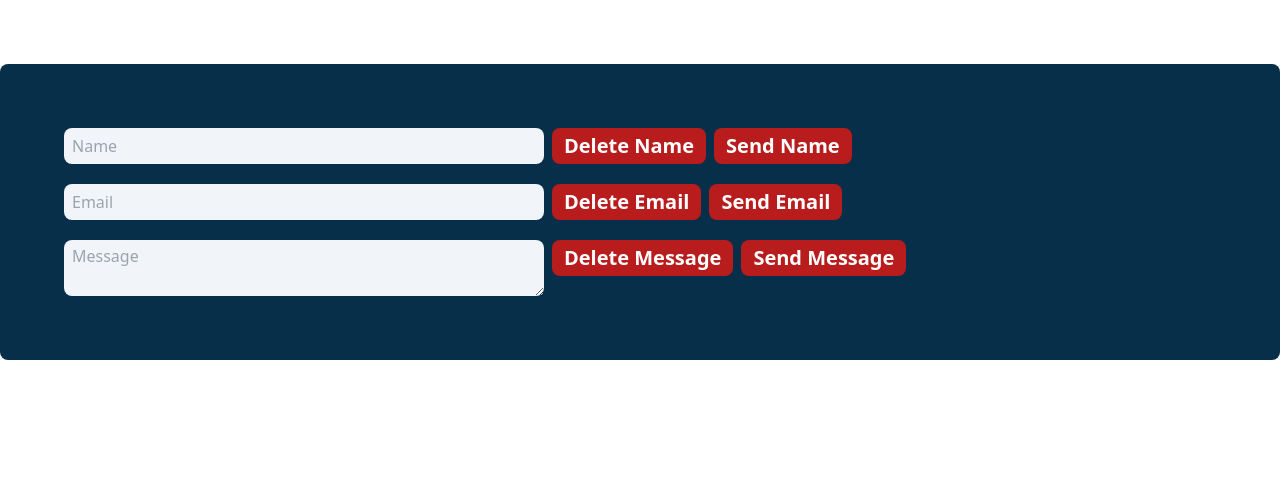
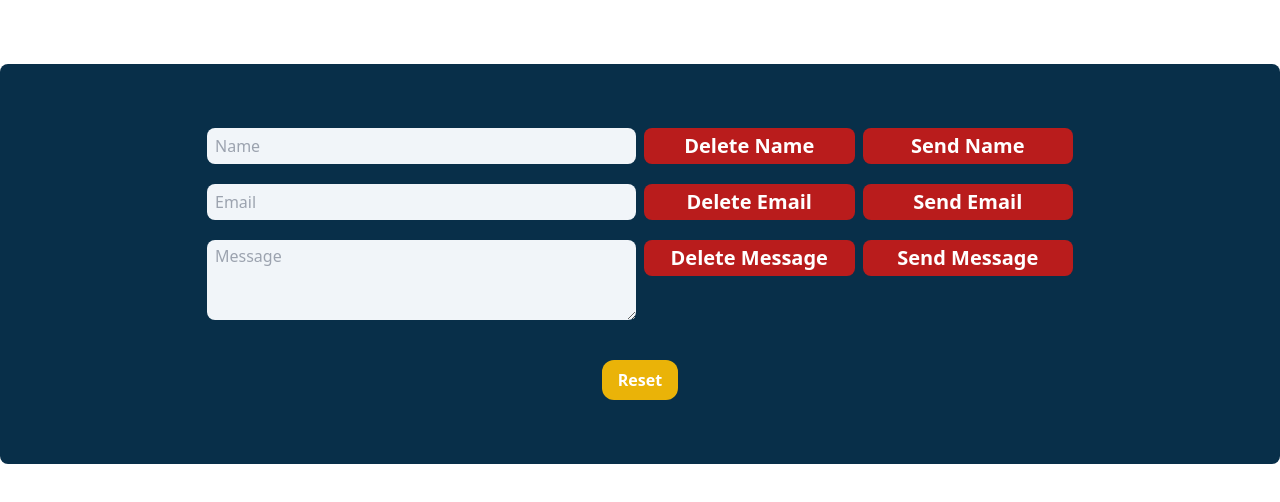
Before and after one commit to fhhimel705/debug-contact-me-local-js-42, a plain HTML site: page index.html in a window 1280 px wide. Drawn offline with nearby package versions, Linux system fonts and the light colour scheme.

Commit message:
second commit

```diff
--- a/index.html
+++ b/index.html
@@ -17,26 +17,42 @@
 <body class="mx-auto">
     <main class="mt-16 bg-sky-950 p-16 rounded-lg">
         <section>
-            <div class="flex">
+            <div class="grid grid-cols-2 gap-2">
 
-                <input id="name-field" class="py-1 px-2 w-5/12 rounded-lg  bg-slate-100 " placeholder="Name"
+                <input id="name-field" class="py-1 px-2 w-9/12 ms-auto rounded-lg  bg-slate-100 " placeholder="Name"
                     type="text">
-                <button onclick="deleteName()" class="text-xl font-bold mx-2 bg-red-700 text-white px-3 py-1 rounded-lg">Delete Name</button>
-                <button onclick="sendName()" class="text-xl font-bold flex  bg-red-700 text-white px-3 py-1 rounded-lg">Send Name</button>
+                <div class="grid grid-cols-2 w-9/12 gap-2">
+                    <button onclick="deleteName()"
+                        class="text-xl font-bold bg-red-700 text-white px-3 py-1 rounded-lg">Delete Name</button>
+                    <button onclick="sendName()"
+                        class="text-xl font-bold  bg-red-700 text-white px-3 py-1 rounded-lg">Send Name</button>
+                </div>
             </div>
-            <div class="flex my-5">
-                <input class="py-1 px-2 w-5/12 rounded-lg  bg-slate-100 " placeholder="Email" type="text">
-                <button class="text-xl font-bold mx-2 bg-red-700 text-white px-3 py-1 rounded-lg">Delete Email</button>
-                <button class="text-xl font-bold flex  bg-red-700 text-white px-3 py-1 rounded-lg">Send Email</button>
+            <div class="grid grid-cols-2 gap-2 my-5">
+                <input id="email-field" class="py-1 px-2 w-9/12 ms-auto rounded-lg  bg-slate-100 " placeholder="Email"
+                    type="text">
+                <div class="grid grid-cols-2 w-9/12 gap-2">
+                    <button onclick="deleteMail()"
+                        class="text-xl font-bold  bg-red-700 text-white px-3 py-1 rounded-lg">Delete Email</button>
+                    <button onclick="sendMail()"
+                        class="text-xl font-bold text-center bg-red-700 text-white px-3 py-1 rounded-lg">Send Email</button>
+                </div>
             </div>
-            <div class="flex">
-                <textarea class="py-1 px-2 w-5/12 rounded-lg  bg-slate-100 " placeholder="Message" rows="2"></textarea>
-                <button class="text-xl font-bold mx-2 flex mb-auto bg-red-700 text-white px-3 py-1 rounded-lg">Delete
-                    Message</button>
-                <button class="text-xl font-bold flex mb-auto bg-red-700 text-white px-3 py-1 rounded-lg">Send
-                    Message</button>
+            <div class="grid grid-cols-2 gap-2">
+                <textarea id="message-field" class="py-1 px-2 w-9/12 ms-auto rounded-lg  bg-slate-100 "
+                    placeholder="Message" rows="2"></textarea>
+                <div class="grid grid-rows-2 grid-cols-2 w-9/12 gap-2">
+                    <button onclick="deleteMssg()"
+                        class="text-xl font-bold  text-center bg-red-700 text-white px-3 py-1 rounded-lg">Delete
+                        Message</button>
+                    <button onclick="sendMssg()"
+                        class="text-xl font-bold  text-center bg-red-700 text-white px-3 py-1 rounded-lg">Send
+                        Message</button>
+                </div>
             </div>
         </section>
+        <button
+            class="bg-yellow-500 flex mx-auto tet-2xl px-4 py-2 rounded-xl mt-10 font-bold text-white">Reset</button>
     </main>
     <script src="index.js"></script>
 </body>
--- a/index.js
+++ b/index.js
@@ -7,24 +7,37 @@ function getinputValue(id) {
 function setItemToLocal(item, itemValue) {
   localStorage.setItem(item, itemValue);
 }
-
-function keyValue(key, stringifyValue) {
-  key = {};
-  localStorage.getItem(`${key}`);
-  if (key) {
-    key = stringifyValue;
-  }
-  return key;
+function deleteItemLocal(item) {
+  localStorage.removeItem(item);
 }
 
+
 const sendName = () => {
-    let name;
-    const sendName = getinputValue("name-field");
-    const stringifyName = JSON.stringify(sendName);
-    name = keyValue(name, stringifyName);
+  const sendName = getinputValue("name-field");
+  const stringifyName = JSON.stringify(sendName);
   setItemToLocal("name", stringifyName);
-  console.log(sendName);
+//   console.log(sendName);
 };
+
 const deleteName = () => {
-  localStorage.removeItem("name");
+  deleteItemLocal("name");
 };
+
+const sendMail = () => {
+  const sendMail = getinputValue("email-field");
+  const stringifyMail = JSON.stringify(sendMail);
+  setItemToLocal("email", stringifyMail);
+};
+
+const deleteMail = () => {
+  deleteItemLocal("email");
+};
+const sendMssg = () => {
+  const sendMssg = getinputValue("message-field");
+  const stringifyMssg = JSON.stringify(sendMssg);
+  setItemToLocal("message", stringifyMssg);
+};
+
+const deleteMssg = () => {
+  deleteItemLocal("message");
+};
```
